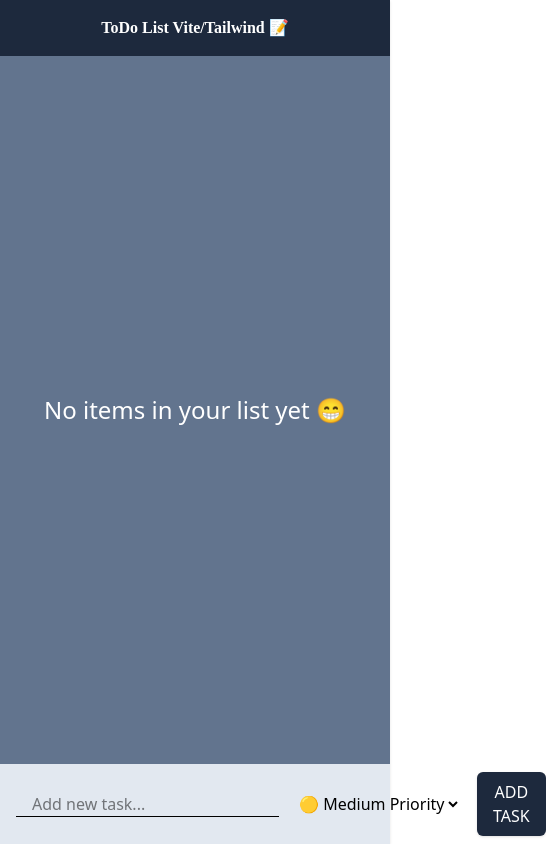
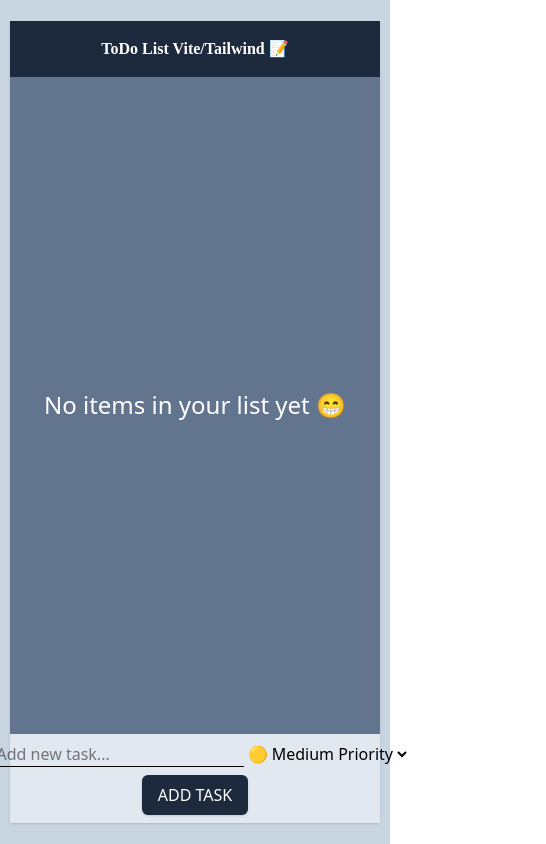
Before and after one commit to kurtrockx/TODO-APP-V2-NETLIFY, a React (Vite) app: page / in a window 390 px wide. Both pictures are taken after a click on the button "ADD TASK". Shown: the whole page, 546 px wide, since content can reach past the window. Built offline with nearby package versions, Linux system fonts and the light colour scheme.

Commit message:
layout and text sizes made responsive

```diff
--- a/src/App.jsx
+++ b/src/App.jsx
@@ -34,7 +34,7 @@ function App() {
 
 function MainContainer({ children }) {
   return (
-    <div className="flex h-[42rem] max-h-screen w-2xl flex-col items-center bg-slate-500 shadow-sm max-sm:h-screen max-sm:w-screen">
+    <div className="flex h-[42rem] max-h-screen w-2xl flex-col items-center bg-slate-500 shadow-sm max-sm:h-[95vh] max-sm:w-[95vw]">
       {children}
     </div>
   );
@@ -87,7 +87,7 @@ function TodoItem({ taskName, id, priority, index, arr, onDeleteTask }) {
         zIndex: arr.length - index,
       }}
     >
-      <div className="flex w-full origin-top items-center justify-between px-2 py-4 duration-200 ease-linear hover:text-lg">
+      <div className="flex w-full origin-top items-center justify-between px-2 py-4 max-sm:py-px max-sm:text-sm duration-200 ease-linear hover:text-lg max-sm:hover:text-md">
         <p className="font-medium">
           {priority === 1 && "🔴"}
           {priority === 2 && "🟡"}
@@ -127,9 +127,9 @@ function AddTask({ onAddTask }) {
   }
 
   return (
-    <div className="mt-auto flex min-h-20 w-full items-center justify-between gap-4 bg-slate-200 px-4">
+    <div className="mt-auto flex min-h-20 w-full items-center justify-center gap-4 bg-slate-200 px-4 py-2 max-sm:flex-col max-sm:gap-2">
       {isSearching ? (
-        <>
+        <div className="flex flex-1">
           <input
             type="text"
             placeholder="Add new task..."
@@ -147,13 +147,13 @@ function AddTask({ onAddTask }) {
             <option value="2">🟡 Medium Priority</option>
             <option value="3">🟢 Low Priority</option>
           </select>
-        </>
+        </div>
       ) : (
         ""
       )}
       <button
         onClick={handleTask}
-        className="ml-auto cursor-pointer rounded-md bg-slate-800 px-4 py-2 font-medium text-white shadow duration-200 hover:-translate-y-0.5 hover:shadow-md active:scale-95"
+        className="ml-auto cursor-pointer rounded-md bg-slate-800 px-4 py-2 font-medium text-white shadow duration-200 hover:-translate-y-0.5 hover:shadow-md active:scale-95 max-sm:mx-auto"
       >
         ADD TASK
       </button>
```
